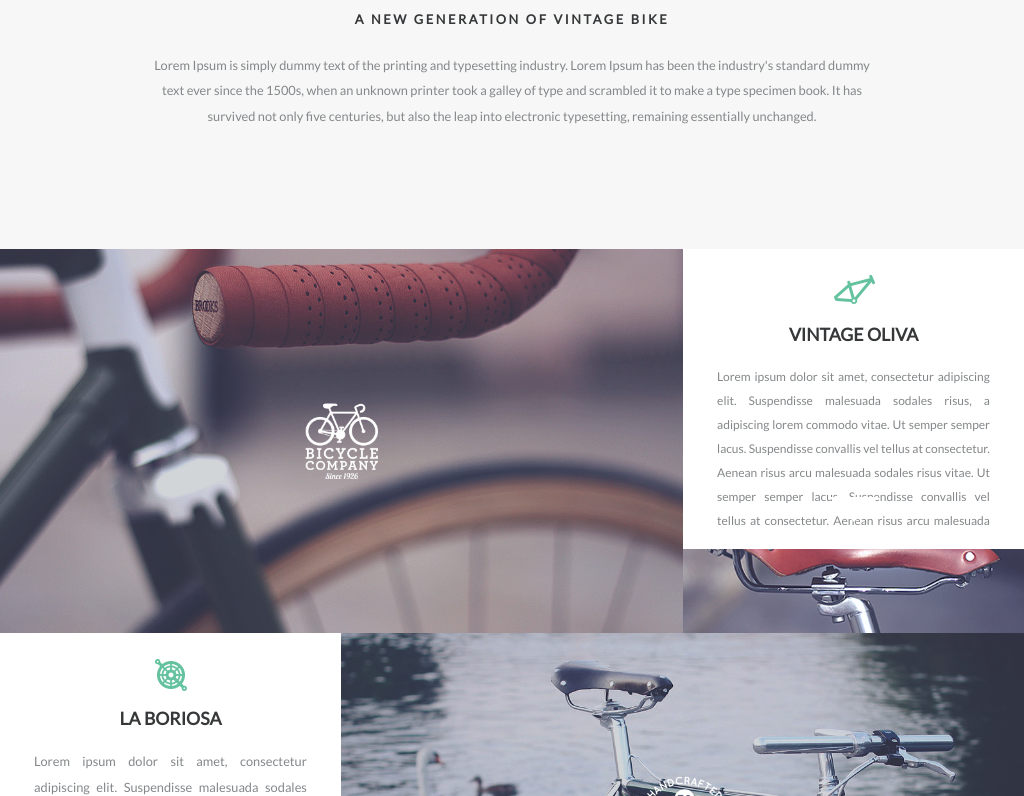
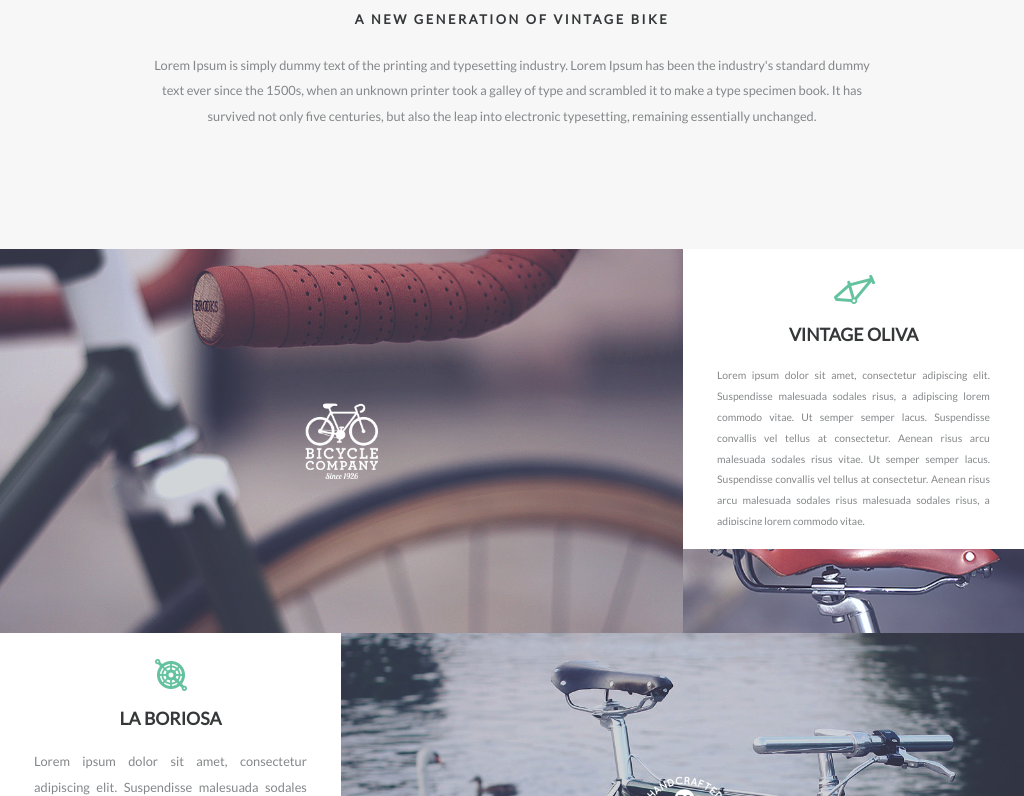
Before and after one commit to YuliPolishchuk/YEBO, a website: page src/index.html in a window 1024 px wide. In both pictures the pointer is over the element 853 px from the left and 1309 px from the top of the page. Shown: the part 913-1709 px from the top of the page. Drawn offline with nearby package versions, Linux system fonts and the light colour scheme; files that its build step writes are made by us from their sources.

Commit message:
Update _work.scss

```diff
--- a/src/scss/_work.scss
+++ b/src/scss/_work.scss
@@ -162,7 +162,6 @@
       bottom: 22.5%;
       border: 25px solid transparent;
       border-top: 25px solid #fff;
-      z-index: 2;
     }
 
     &__back {
@@ -179,7 +178,7 @@
 
         .textblock__cont {
           height: 160px;
-          font-size: 0.75em;
+          font-size: 0.65em;
           transition: 0s;
         }
       }
```
